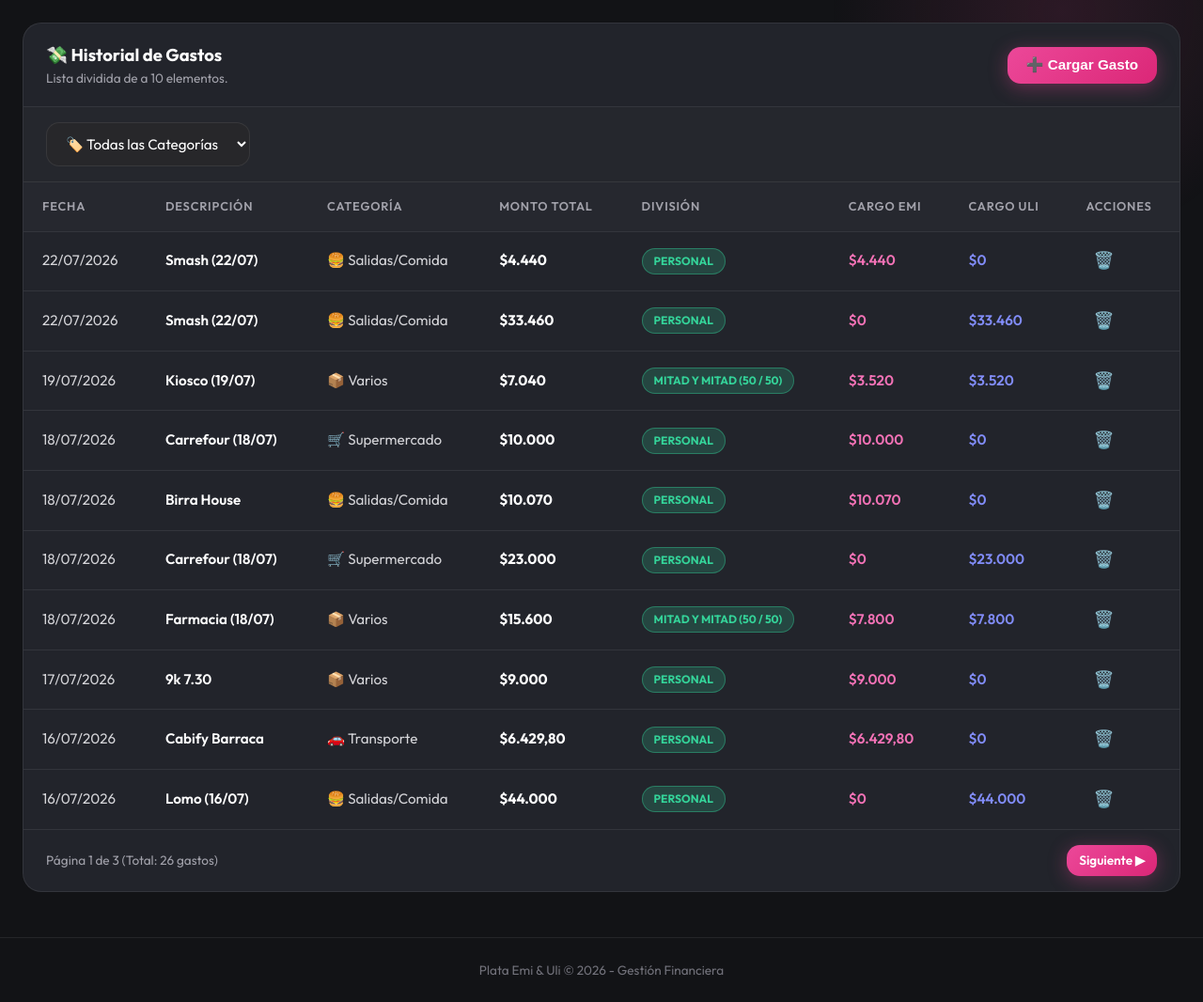
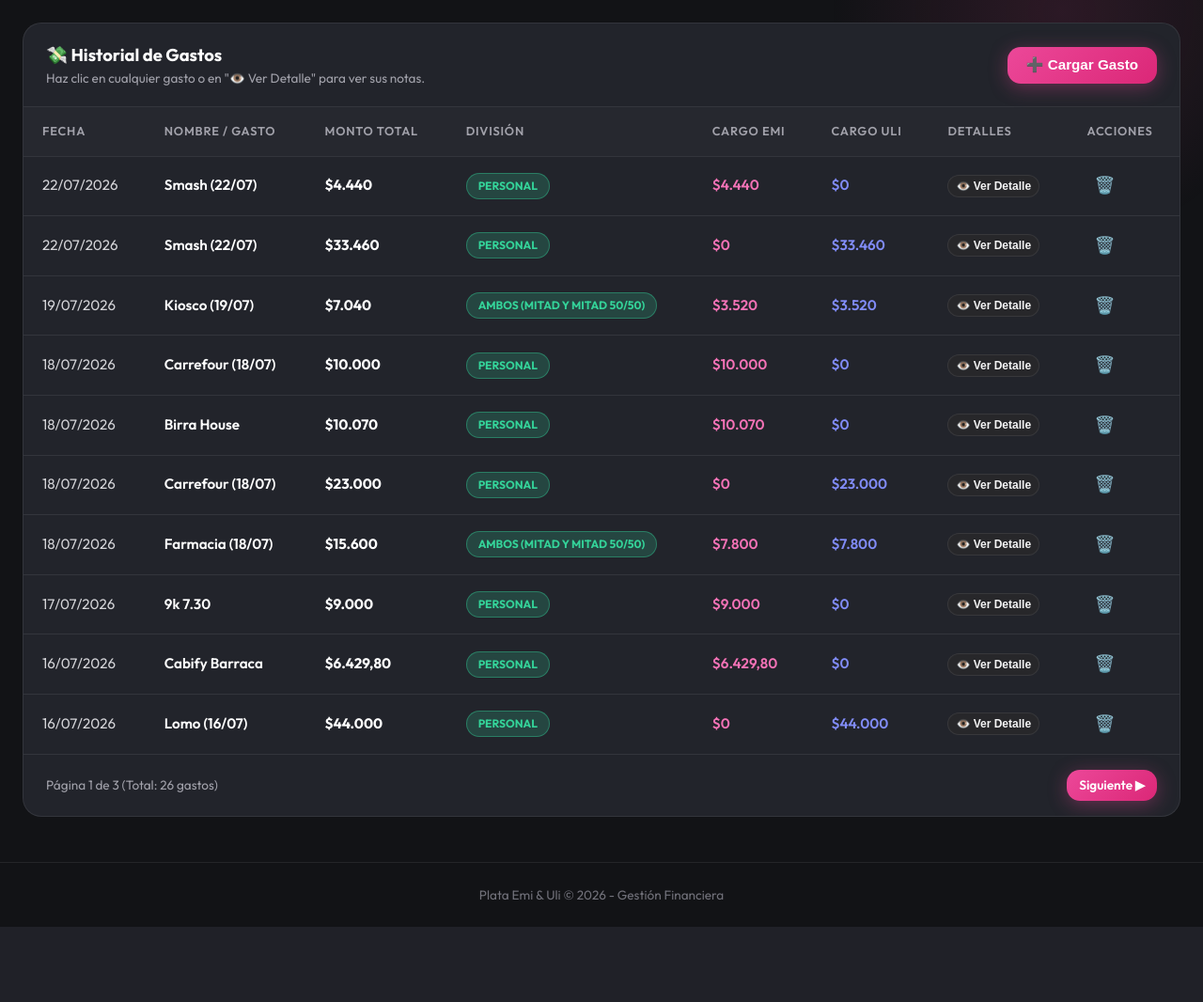
Before and after one commit to UlisesGuzman06/plataemiuli, a Django app: page /gastos/ in a window 1280 px wide. Shown: the part 138-1204 px from the top of the page at 94% size. After the commit the page ends 1124 px from the top, so only its background shows below. Run offline with Django 5.2, Linux system fonts and the light colour scheme; data comes from the database, SQL or seed files in the repository; both versions use the stored data as it was before the commit; tables that the repository leaves empty hold one stand-in row (values such as "Sample post").

Commit message:
Add interactive expense detail modal, optional description notes, and new split options (Propios Emi, Propios Uli, Ambos)

```diff
--- a/finanzas/static/js/main.js
+++ b/finanzas/static/js/main.js
@@ -5,6 +5,7 @@
 document.addEventListener('DOMContentLoaded', () => {
     initModals();
     initSplitCalculator();
+    initDetailModal();
     initDolarConverter();
 });
 
@@ -39,7 +40,6 @@ function initSplitCalculator() {
     const totalInput = document.getElementById('input-monto-total');
     const splitTypeSelect = document.getElementById('select-tipo-division');
 
-    const calcBox = document.getElementById('split-calc-box');
     const exactGroup = document.getElementById('group-exact-split');
     const pctGroup = document.getElementById('group-pct-split');
 
@@ -56,8 +56,8 @@ function initSplitCalculator() {
         const total = parseFloat(totalInput.value) || 0;
         const type = splitTypeSelect.value;
 
-        exactGroup.style.display = 'none';
-        pctGroup.style.display = 'none';
+        if (exactGroup) exactGroup.style.display = 'none';
+        if (pctGroup) pctGroup.style.display = 'none';
 
         let emiShare = 0;
         let uliShare = 0;
@@ -65,38 +65,25 @@ function initSplitCalculator() {
         if (type === '50_50') {
             emiShare = total / 2;
             uliShare = total / 2;
+        } else if (type === 'EMI') {
+            emiShare = total;
+            uliShare = 0;
+        } else if (type === 'ULI') {
+            emiShare = 0;
+            uliShare = total;
         } else if (type === 'EXACT') {
-            exactGroup.style.display = 'grid';
+            if (exactGroup) exactGroup.style.display = 'grid';
             emiShare = parseFloat(emiMontoInput.value) || 0;
             uliShare = parseFloat(uliMontoInput.value) || 0;
         } else if (type === 'PERCENT') {
-            pctGroup.style.display = 'block';
+            if (pctGroup) pctGroup.style.display = 'block';
             const pctEmi = parseFloat(emiPctInput.value) || 50;
             emiShare = (total * pctEmi) / 100;
             uliShare = total - emiShare;
-        } else if (type === 'FOR_OTHER') {
-            const payerId = document.getElementById('select-pagado-por')?.value;
-            // Payer pays for other, so responsibility is 100% on receiver
-            if (payerId === '1') { // Assuming Emi is ID 1 or slug
-                emiShare = 0;
-                uliShare = total;
-            } else {
-                emiShare = total;
-                uliShare = 0;
-            }
-        } else if (type === 'PERSONAL') {
-            const payerId = document.getElementById('select-pagado-por')?.value;
-            if (payerId === '1') {
-                emiShare = total;
-                uliShare = 0;
-            } else {
-                emiShare = 0;
-                uliShare = total;
-            }
         }
 
-        if (previewEmiText) previewEmiText.textContent = `$${emiShare.toFixed(2)}`;
-        if (previewUliText) previewUliText.textContent = `$${uliShare.toFixed(2)}`;
+        if (previewEmiText) previewEmiText.textContent = `$${emiShare.toLocaleString('es-AR', {minimumFractionDigits: 2})}`;
+        if (previewUliText) previewUliText.textContent = `$${uliShare.toLocaleString('es-AR', {minimumFractionDigits: 2})}`;
     }
 
     totalInput.addEventListener('input', updateSplitPreview);
@@ -104,10 +91,38 @@ function initSplitCalculator() {
     if (emiMontoInput) emiMontoInput.addEventListener('input', updateSplitPreview);
     if (uliMontoInput) uliMontoInput.addEventListener('input', updateSplitPreview);
     if (emiPctInput) emiPctInput.addEventListener('input', updateSplitPreview);
-    const payerSelect = document.getElementById('select-pagado-por');
-    if (payerSelect) payerSelect.addEventListener('change', updateSplitPreview);
 
     updateSplitPreview();
+}
+
+function initDetailModal() {
+    const detailTriggers = document.querySelectorAll('[data-gasto-detail]');
+    const modal = document.getElementById('modal-detalle-gasto');
+
+    if (!modal) return;
+
+    detailTriggers.forEach(el => {
+        el.addEventListener('click', (e) => {
+            e.preventDefault();
+            const desc = el.getAttribute('data-desc') || '';
+            const monto = el.getAttribute('data-monto') || '0';
+            const fecha = el.getAttribute('data-fecha') || '';
+            const division = el.getAttribute('data-division') || '';
+            const emi = el.getAttribute('data-emi') || '0';
+            const uli = el.getAttribute('data-uli') || '0';
+            const notas = el.getAttribute('data-notas') || '';
+
+            document.getElementById('detail-desc').textContent = desc;
+            document.getElementById('detail-monto').textContent = `$${monto}`;
+            document.getElementById('detail-fecha').textContent = fecha;
+            document.getElementById('detail-division').textContent = division;
+            document.getElementById('detail-emi').textContent = `$${emi}`;
+            document.getElementById('detail-uli').textContent = `$${uli}`;
+            document.getElementById('detail-notas').textContent = notas ? notas : 'Sin descripción o notas adicionales.';
+
+            modal.classList.add('active');
+        });
+    });
 }
 
 function initDolarConverter() {
--- a/finanzas/templates/base.html
+++ b/finanzas/templates/base.html
@@ -97,29 +97,17 @@
       <form action="{% url 'gastos_list' %}" method="POST">
         {% csrf_token %}
         <div class="form-group">
-          <label class="form-label">Descripción</label>
-          <input type="text" name="descripcion" class="form-control" placeholder="Ej: Mercado / Salida a cenar" required>
-        </div>
-
-        <div class="form-grid-2">
-          <div class="form-group">
-            <label class="form-label">Monto Total ($ ARS)</label>
-            <input type="number" step="0.01" name="monto_total" id="input-monto-total" class="form-control" placeholder="0.00" required>
-          </div>
-
-          <div class="form-group">
-            <label class="form-label">Categoría</label>
-            <select name="categoria" class="form-select">
-              <option value="">Sin Categoría</option>
-              {% for c in categorias %}
-              <option value="{{ c.id }}">{{ c.icono }} {{ c.nombre }}</option>
-              {% endfor %}
-            </select>
-          </div>
+          <label class="form-label">Nombre de la compra o gasto</label>
+          <input type="text" name="descripcion" class="form-control" placeholder="Ej: Carrefour / Uber / Lomo / Asado" required>
         </div>
 
         <div class="form-group">
-          <label class="form-label">División de Gasto</label>
+          <label class="form-label">Monto Total ($ ARS)</label>
+          <input type="number" step="0.01" name="monto_total" id="input-monto-total" class="form-control" placeholder="0.00" required>
+        </div>
+
+        <div class="form-group">
+          <label class="form-label">¿A quién le pertenece este gasto?</label>
           <select name="tipo_division" id="select-tipo-division" class="form-select">
             {% for code, label in tipos_division %}
             <option value="{{ code }}">{{ label }}</option>
@@ -168,8 +156,8 @@
         </div>
 
         <div class="form-group">
-          <label class="form-label">Notas (Opcional)</label>
-          <input type="text" name="notas" class="form-control" placeholder="Detalle adicional...">
+          <label class="form-label">Descripción detallada / Notas (Opcional)</label>
+          <textarea name="notas" class="form-control" rows="2" placeholder="Ej: Compramos carne, verduras y carbón para el asado..."></textarea>
         </div>
 
         <div style="display:flex; justify-content:flex-end; gap:0.75rem; margin-top:1.5rem;">
@@ -177,6 +165,56 @@
           <button type="submit" class="btn btn-pink">Guardar Gasto</button>
         </div>
       </form>
+    </div>
+  </div>
+
+  <!-- Global Modal: Detalle de Gasto -->
+  <div class="modal-overlay" id="modal-detalle-gasto">
+    <div class="modal-box">
+      <div class="modal-header">
+        <h3 class="modal-title" id="detail-desc">Detalle del Gasto</h3>
+        <button class="modal-close" data-close-modal>✕</button>
+      </div>
+
+      <div style="background:var(--bg-canvas); border:1px solid var(--border-pink); padding:1.25rem; border-radius:var(--radius-md); margin-bottom:1.25rem;">
+        <div style="display:flex; justify-content:space-between; align-items:center; margin-bottom:0.75rem;">
+          <span style="font-size:0.85rem; color:var(--gray-400);">Monto Total:</span>
+          <span id="detail-monto" style="font-size:1.8rem; font-weight:800; color:white;">$0.00</span>
+        </div>
+
+        <div style="display:flex; justify-content:space-between; font-size:0.9rem; margin-bottom:0.4rem;">
+          <span style="color:var(--gray-400);">Fecha:</span>
+          <span id="detail-fecha" style="font-weight:600; color:white;">-</span>
+        </div>
+
+        <div style="display:flex; justify-content:space-between; font-size:0.9rem;">
+          <span style="color:var(--gray-400);">División:</span>
+          <span id="detail-division" class="badge badge-shared">-</span>
+        </div>
+      </div>
+
+      <div class="grid-cards" style="grid-template-columns:1fr 1fr; gap:0.75rem; margin-bottom:1.25rem;">
+        <div style="background:var(--bg-card-hover); padding:0.85rem; border-radius:var(--radius-md); text-align:center;">
+          <div style="font-size:0.75rem; color:var(--pink-light); font-weight:700;">CARGO EMI</div>
+          <div id="detail-emi" style="font-size:1.1rem; font-weight:700; color:white; margin-top:0.2rem;">$0.00</div>
+        </div>
+
+        <div style="background:var(--bg-card-hover); padding:0.85rem; border-radius:var(--radius-md); text-align:center;">
+          <div style="font-size:0.75rem; color:#818cf8; font-weight:700;">CARGO ULI</div>
+          <div id="detail-uli" style="font-size:1.1rem; font-weight:700; color:white; margin-top:0.2rem;">$0.00</div>
+        </div>
+      </div>
+
+      <div class="form-group">
+        <label class="form-label">📌 Descripción Detallada / Notas:</label>
+        <div id="detail-notas" style="background:var(--bg-canvas); border:1px solid var(--border-color); padding:1rem; border-radius:var(--radius-md); font-size:0.95rem; color:var(--gray-300); min-height:60px; white-space:pre-wrap;">
+          -
+        </div>
+      </div>
+
+      <div style="display:flex; justify-content:flex-end; margin-top:1.5rem;">
+        <button type="button" class="btn btn-secondary" data-close-modal>Cerrar</button>
+      </div>
     </div>
   </div>
 
--- a/finanzas/templates/finanzas/gastos.html
+++ b/finanzas/templates/finanzas/gastos.html
@@ -8,39 +8,23 @@
   <div class="table-header-box">
     <div>
       <h2 class="table-title">💸 Historial de Gastos</h2>
-      <div style="font-size:0.85rem; color:var(--gray-400);">Lista dividida de a 10 elementos.</div>
+      <div style="font-size:0.85rem; color:var(--gray-400);">Haz clic en cualquier gasto o en "👁️ Ver Detalle" para ver sus notas.</div>
     </div>
     <div>
       <button class="btn btn-pink" data-open-modal="modal-nuevo-gasto">➕ Cargar Gasto</button>
     </div>
   </div>
 
-  <!-- Filters Row -->
-  <div style="padding:1rem 1.5rem; background:rgba(255,255,255,0.01); border-bottom:1px solid var(--border-color);">
-    <form method="GET" style="display:flex; gap:1rem; flex-wrap:wrap; align-items:center;">
-      <select name="categoria" class="form-select" style="width:auto;" onchange="this.form.submit()">
-        <option value="">🏷️ Todas las Categorías</option>
-        {% for c in categorias %}
-        <option value="{{ c.id }}" {% if categoria_filter == c.id|stringformat:'i' %}selected{% endif %}>{{ c.icono }} {{ c.nombre }}</option>
-        {% endfor %}
-      </select>
-
-      {% if categoria_filter %}
-      <a href="{% url 'gastos_list' %}" class="btn btn-secondary" style="padding:0.5rem 0.8rem;">Limpiar Filtro</a>
-      {% endif %}
-    </form>
-  </div>
-
   <table>
     <thead>
       <tr>
         <th>Fecha</th>
-        <th>Descripción</th>
-        <th>Categoría</th>
+        <th>Nombre / Gasto</th>
         <th>Monto Total</th>
         <th>División</th>
         <th>Cargo Emi</th>
         <th>Cargo Uli</th>
+        <th>Detalles</th>
         <th>Acciones</th>
       </tr>
     </thead>
@@ -48,18 +32,21 @@
       {% for g in gastos %}
       <tr>
         <td>{{ g.fecha|date:"d/m/Y" }}</td>
-        <td style="font-weight:600; color:white;">
-          {{ g.descripcion }}
-          {% if g.notas %}
-          <div style="font-size:0.75rem; color:var(--gray-400);">📌 {{ g.notas }}</div>
-          {% endif %}
-        </td>
         <td>
-          {% if g.categoria %}
-          <span>{{ g.categoria.icono }} {{ g.categoria.nombre }}</span>
-          {% else %}
-          <span style="color:var(--gray-500);">Sin cat.</span>
-          {% endif %}
+          <a href="#" class="gasto-link-detail" data-gasto-detail
+             data-desc="{{ g.descripcion }}"
+             data-monto="{{ g.monto_total|punto_monto }}"
+             data-fecha="{{ g.fecha|date:'d/m/Y' }}"
+             data-division="{{ g.get_tipo_division_display }}"
+             data-emi="{{ g.monto_emi|punto_monto }}"
+             data-uli="{{ g.monto_uli|punto_monto }}"
+             data-notas="{{ g.notas }}"
+             style="font-weight:600; color:white; text-decoration:none; display:inline-block;">
+            {{ g.descripcion }}
+            {% if g.notas %}
+            <span style="font-size:0.75rem; color:var(--pink-light); display:block;">📌 Tiene notas</span>
+            {% endif %}
+          </a>
         </td>
         <td style="font-weight:700; color:white;">${{ g.monto_total|punto_monto }}</td>
         <td>
@@ -67,6 +54,18 @@
         </td>
         <td style="color:#f472b6; font-weight:600;">${{ g.monto_emi|punto_monto }}</td>
         <td style="color:#818cf8; font-weight:600;">${{ g.monto_uli|punto_monto }}</td>
+        <td>
+          <button class="btn btn-secondary" style="font-size:0.75rem; padding:0.25rem 0.5rem;" data-gasto-detail
+                  data-desc="{{ g.descripcion }}"
+                  data-monto="{{ g.monto_total|punto_monto }}"
+                  data-fecha="{{ g.fecha|date:'d/m/Y' }}"
+                  data-division="{{ g.get_tipo_division_display }}"
+                  data-emi="{{ g.monto_emi|punto_monto }}"
+                  data-uli="{{ g.monto_uli|punto_monto }}"
+                  data-notas="{{ g.notas }}">
+            👁️ Ver Detalle
+          </button>
+        </td>
         <td>
           <form action="{% url 'eliminar_gasto' g.id %}" method="POST" onsubmit="return confirm('¿Eliminar este gasto?')">
             {% csrf_token %}
@@ -93,13 +92,13 @@
 
     <div style="display:flex; gap:0.5rem;">
       {% if gastos.has_previous %}
-      <a href="?page={{ gastos.previous_page_number }}{% if categoria_filter %}&categoria={{ categoria_filter }}{% endif %}" class="btn btn-secondary" style="padding:0.4rem 0.8rem; font-size:0.85rem;">
+      <a href="?page={{ gastos.previous_page_number }}" class="btn btn-secondary" style="padding:0.4rem 0.8rem; font-size:0.85rem;">
         ◀ Anterior
       </a>
       {% endif %}
 
       {% if gastos.has_next %}
-      <a href="?page={{ gastos.next_page_number }}{% if categoria_filter %}&categoria={{ categoria_filter }}{% endif %}" class="btn btn-pink" style="padding:0.4rem 0.8rem; font-size:0.85rem;">
+      <a href="?page={{ gastos.next_page_number }}" class="btn btn-pink" style="padding:0.4rem 0.8rem; font-size:0.85rem;">
         Siguiente ▶
       </a>
       {% endif %}
--- a/finanzas/views.py
+++ b/finanzas/views.py
@@ -3,7 +3,7 @@ from django.contrib import messages
 from django.core.paginator import Paginator
 from decimal import Decimal
 from django.utils import timezone
-from .models import Persona, Categoria, Gasto, GastoFijo, TipoDivision
+from .models import Persona, Gasto, GastoFijo, TipoDivision
 from .services import get_dolar_rates, calculate_financial_summary
 
 MESES_NOMBRES = {
@@ -12,12 +12,10 @@ MESES_NOMBRES = {
 }
 
 def get_base_context(request):
-    """Common context variables for topbar dollar rates and personas."""
+    """Common context variables for topbar dollar rates."""
     dolar_rates = get_dolar_rates()
-    categorias = Categoria.objects.all()
     return {
         'dolar_rates': dolar_rates,
-        'categorias': categorias,
         'tipos_division': TipoDivision.choices,
     }
 
@@ -28,7 +26,7 @@ def dashboard_view(request):
     month = now.month
 
     summary = calculate_financial_summary(year=year, month=month)
-    recent_gastos = Gasto.objects.filter(fecha__year=year, fecha__month=month).select_related('categoria')[:10]
+    recent_gastos = Gasto.objects.filter(fecha__year=year, fecha__month=month)[:10]
     gastos_fijos_proximos = GastoFijo.objects.filter(activo=True).order_by('dia_vencimiento')[:10]
 
     context.update({
@@ -47,7 +45,6 @@ def gastos_list_view(request):
         descripcion = request.POST.get('descripcion')
         monto_total = Decimal(request.POST.get('monto_total', '0'))
         fecha = request.POST.get('fecha') or timezone.now().date()
-        categoria_id = request.POST.get('categoria')
         tipo_division = request.POST.get('tipo_division', TipoDivision.EQUITY_50_50)
 
         monto_emi_custom = Decimal(request.POST.get('monto_emi', '0') or '0')
@@ -55,13 +52,10 @@ def gastos_list_view(request):
         pct_emi_custom = Decimal(request.POST.get('porcentaje_emi', '50') or '50')
         notas = request.POST.get('notas', '')
 
-        categoria = Categoria.objects.filter(id=categoria_id).first() if categoria_id else None
-
         gasto = Gasto(
             descripcion=descripcion,
             monto_total=monto_total,
             fecha=fecha,
-            categoria=categoria,
             tipo_division=tipo_division,
             porcentaje_emi=pct_emi_custom,
             notas=notas
@@ -76,11 +70,7 @@ def gastos_list_view(request):
         return redirect('gastos_list')
 
     context = get_base_context(request)
-    gastos_qs = Gasto.objects.select_related('categoria').all()
-
-    categoria_filter = request.GET.get('categoria')
-    if categoria_filter:
-        gastos_qs = gastos_qs.filter(categoria_id=categoria_filter)
+    gastos_qs = Gasto.objects.all()
 
     paginator = Paginator(gastos_qs, 10)
     page_number = request.GET.get('page')
@@ -88,7 +78,6 @@ def gastos_list_view(request):
 
     context.update({
         'gastos': gastos_page,
-        'categoria_filter': categoria_filter,
         'active_tab': 'gastos',
     })
     return render(request, 'finanzas/gastos.html', context)
@@ -108,15 +97,12 @@ def gastos_fijos_view(request):
         nombre = request.POST.get('nombre')
         monto_estimado = Decimal(request.POST.get('monto_estimado', '0'))
         dia_vencimiento = int(request.POST.get('dia_vencimiento', '1'))
-        categoria_id = request.POST.get('categoria')
         responsable = request.POST.get('responsable', 'COMPARTIDO')
 
         es_cuota = request.POST.get('es_cuota') == 'on'
         cuotas_totales = request.POST.get('cuotas_totales')
         cuotas_restantes = request.POST.get('cuotas_restantes')
         fecha_fin_cuota = request.POST.get('fecha_fin_cuota') or None
-
-        categoria = Categoria.objects.filter(id=categoria_id).first() if categoria_id else None
 
         c_tot = int(cuotas_totales) if (es_cuota and cuotas_totales) else None
         c_rest = int(cuotas_restantes) if (es_cuota and cuotas_restantes) else None
@@ -125,7 +111,6 @@ def gastos_fijos_view(request):
             nombre=nombre,
             monto_estimado=monto_estimado,
             dia_vencimiento=dia_vencimiento,
-            categoria=categoria,
             responsable=responsable,
             es_cuota=es_cuota,
             cuotas_totales=c_tot,
@@ -137,7 +122,7 @@ def gastos_fijos_view(request):
         return redirect('gastos_fijos')
 
     context = get_base_context(request)
-    gastos_fijos = GastoFijo.objects.select_related('categoria').all()
+    gastos_fijos = GastoFijo.objects.all()
     context.update({
         'gastos_fijos': gastos_fijos,
         'active_tab': 'gastos_fijos',
```
Also changed, not shown: finanzas/admin.py (+2 -7 lines), finanzas/models.py (+14 -20 lines), finanzas/templates/finanzas/dashboard.html (+14 -10 lines), db.sqlite3, finanzas/migrations/0004_remove_gastofijo_categoria_remove_gasto_categoria_and_more.py (added).
